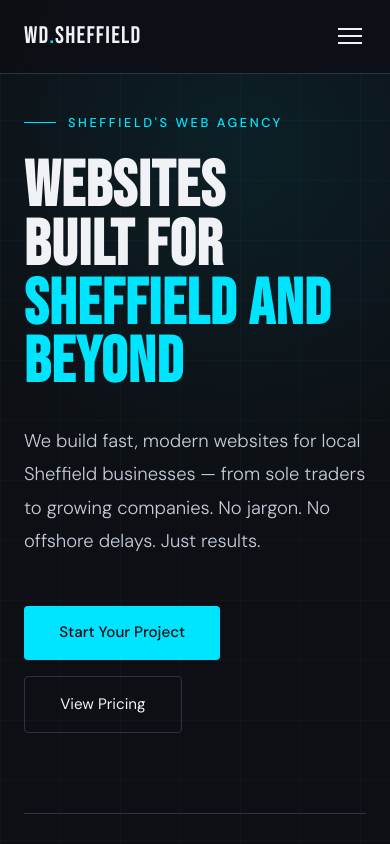
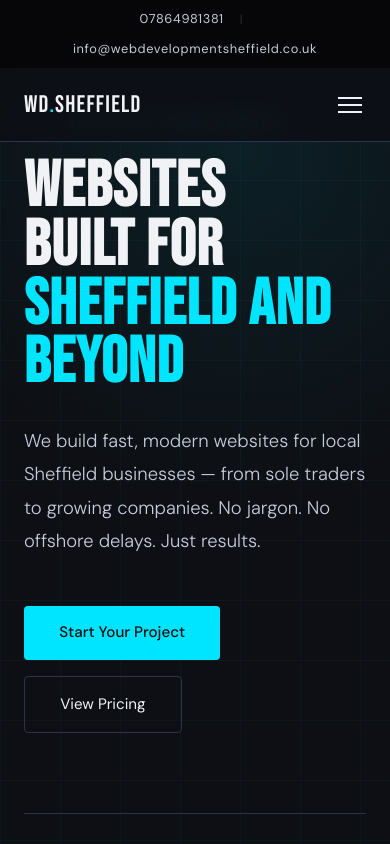
Before and after one commit to tomvalentine-rgb/webdevelopmentsheffield.github.io, a website: page index.html in a window 390 px wide. Shown: the top 844 px of the page. Drawn offline with nearby package versions, Linux system fonts and the light colour scheme.

Commit message:
add links to contact us and show on top of page

```diff
--- a/css/style.css
+++ b/css/style.css
@@ -25,10 +25,77 @@ body {
     min-height: 100vh;
 }
 
+/* ─── SITE HEADER CONTAINER ──────────────────── */
+.site-header {
+    position: fixed;
+    top: 0;
+    left: 0;
+    right: 0;
+    z-index: 100;
+    display: flex;
+    flex-direction: column;
+}
+
+/* ─── TOP BAR  ────────────────────────── */
+.top-bar {
+    width: 100%;
+    background: #060608;
+    border-bottom: 1px solid rgba(255, 255, 255, 0.03);
+    padding: 0.5rem 4rem;
+}
+
+.top-bar-content {
+    display: flex;
+    justify-content: flex-end;
+    align-items: center;
+}
+
+.top-bar-link {
+    color: var(--muted, #94a3b8);
+    text-decoration: none;
+    font-size: 0.75rem;
+    font-weight: 400;
+    letter-spacing: 0.05em;
+    transition: color 0.2s ease;
+}
+
+.top-bar-link:hover {
+    color: var(--electric, #00f0ff);
+}
+
+.top-bar-divider {
+    color: rgba(255, 255, 255, 0.15);
+    margin: 0 1rem;
+    font-size: 0.75rem;
+    user-select: none;
+}
+
+/* Ensure top bar visible on mobile */
+@media (max-width: 768px) {
+    .top-bar {
+        padding: 0.5rem 1rem;
+    }
+
+    .top-bar-content {
+        justify-content: center;
+        flex-wrap: wrap;
+        gap: 0.5rem;
+    }
+
+    .top-bar-divider {
+        margin: 0 0.5rem;
+    }
+
+    .top-bar-link {
+        font-size: 0.8rem;
+    }
+}
+
 /* ─── NAV ─────────────────────────────────────── */
 nav {
-    position: fixed; top: 0; left: 0; right: 0; z-index: 100;
-    display: flex; align-items: center; justify-content: space-between;
+    display: flex;
+    align-items: center;
+    justify-content: space-between;
     padding: 1.2rem 4rem;
     background: rgba(13,15,20,0.85);
     backdrop-filter: blur(12px);
--- a/index.html
+++ b/index.html
@@ -39,9 +39,22 @@
 </head>
 <body>
 
+
+
 <!-- NAV -->
+<header class="site-header">
+
+    <div class="top-bar">
+        <div class="top-bar-content">
+            <a href="tel:+447864981381" class="top-bar-link">07864981381</a>
+            <span class="top-bar-divider">|</span>
+            <a href="mailto:info@webdevelopmentsheffield.co.uk" class="top-bar-link">info@webdevelopmentsheffield.co.uk</a>
+        </div>
+    </div>
+
     <nav>
         <a class="nav-logo" href="#">WD<span>.</span>SHEFFIELD</a>
+
         <ul class="nav-links">
             <li><a href="#services">Services</a></li>
             <li><a href="#process">Process</a></li>
@@ -55,6 +68,8 @@
             <span></span><span></span><span></span>
         </button>
     </nav>
+
+</header>
 
 <!-- MOBILE MENU -->
 <div class="mobile-menu" id="mobile-menu">
@@ -338,7 +353,7 @@
                     <span class="faq-toggle" aria-hidden="true">+</span>
                 </summary>
                 <div class="faq-answer">
-                    <p>We specialize in lightweight, high-performance web development. Depending on your business goals,
+                    <p>We specialize in lightweight, high-performance <a href="#services"> web development </a>. Depending on your business goals,
                         we either build completely bespoke custom-coded websites or develop highly customized,
                         lightweight WordPress sites. We never use heavy, bloated themes or excessive plugins, ensuring
                         your site remains secure, fast, and easy to update.</p>
@@ -352,7 +367,12 @@
                     <span class="faq-toggle" aria-hidden="true">+</span>
                 </summary>
                 <div class="faq-answer">
-                    <p>Every website we build is engineered with technical SEO at its core. Google prioritizes fast, responsive, and well-structured websites, which is why we completely avoid heavy themes and bloated plugins. We optimize your site's code, structure, images, and mobile performance to hit top marks on Google’s Core Web Vitals. While achieving a top spot on page one requires an ongoing content and keyword strategy, we ensure your site has the flawless technical foundation needed to outrank your competition right out of the gate.</p>
+                    <p>Every website we build is engineered with technical SEO at its core. Google prioritizes fast,
+                        responsive, and well-structured websites, which is why we completely avoid heavy themes and
+                        bloated plugins. We optimize your site's code, structure, images, and mobile performance to hit
+                        top marks on Google’s Core Web Vitals. While achieving a top spot on page one requires an ongoing
+                        content and keyword strategy, we ensure your site has the flawless technical foundation needed
+                        to outrank your competition right out of the gate.</p>
                 </div>
             </details>
 
@@ -474,7 +494,7 @@
                 </div>
                 <div class="contact-detail-text">
                     <strong>Phone</strong>
-                    <span>07864981381</span>
+                    <a href="tel:+447864981381" style="color:var(--electric);text-decoration:none;font-size:0.85rem;" >07864981381</a>
                 </div>
             </div>
             <div class="contact-detail">
@@ -492,16 +512,16 @@
                 </div>
                 <div class="contact-detail-text">
                     <strong>Email</strong>
-                    <span>info@webdevelopmentsheffield.co.uk</span>
+                    <a href="mailto:info@webdevelopmentsheffield.co.uk" style="color:var(--electric);text-decoration:none;font-size:0.85rem;">info@webdevelopmentsheffield.co.uk</a>
                 </div>
             </div>
             <div class="contact-detail">
                 <div class="contact-detail-icon">
-                    <svg viewBox="0 0 24 24"><path d="M21 10c0 7-9 13-9 13s-9-6-9-13a9 9 0 0 1 18 0z"/><circle cx="12" cy="10" r="3"/></svg>
+                    <svg viewBox="0 0 24 24" fill="none" stroke="var(--electric)" stroke-width="1.8"><path d="M21 10c0 7-9 13-9 13s-9-6-9-13a9 9 0 0 1 18 0z"/><circle cx="12" cy="10" r="3"/></svg>
                 </div>
                 <div class="contact-detail-text">
                     <strong>Location</strong>
-                    <span>Millhouses, Sheffield, South Yorkshire</span>
+                    <a href="https://maps.app.goo.gl/vg2UcjewS4XC4hkH6" target="_blank" rel="noopener noreferrer" style="color:var(--electric);text-decoration:none;font-size:0.85rem;">Millhouses, Sheffield, South Yorkshire</a>
                 </div>
             </div>
         </div>
```
Lines whose indentation alone changed are shown as unchanged.
